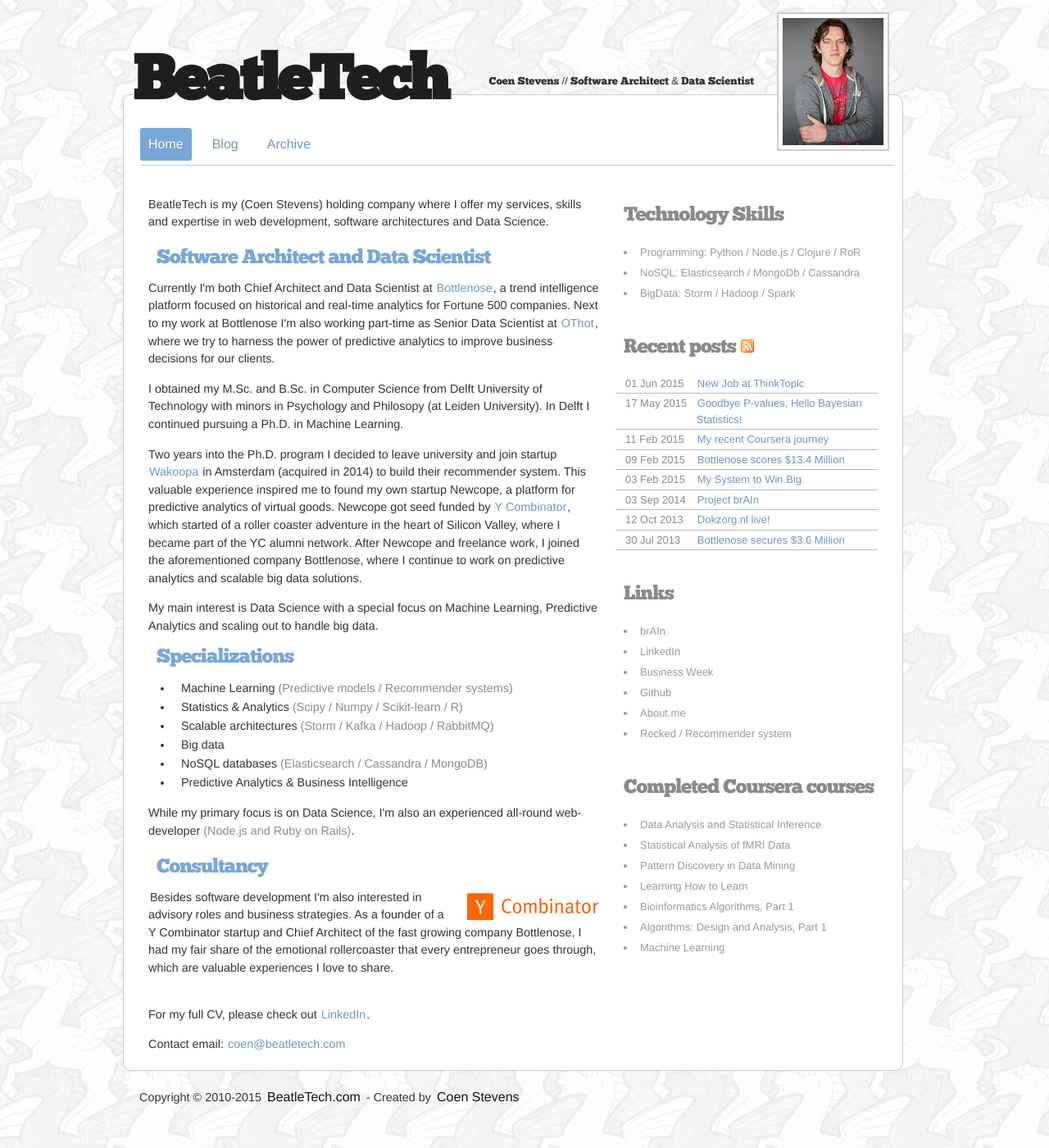
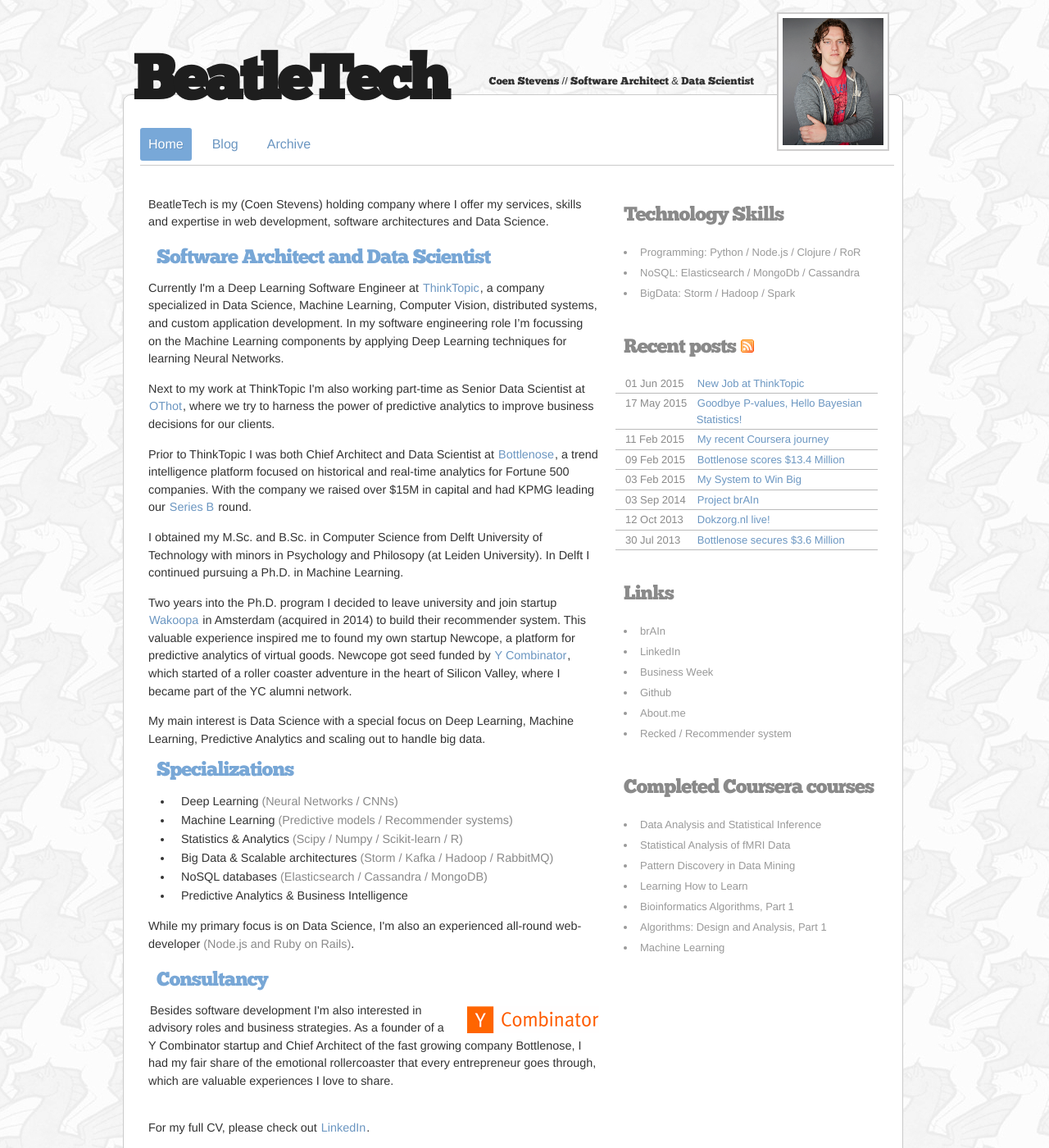
Before and after one commit to beatlevic/beatletech, a Jekyll site: the page built from index.html, in a window 1280 px wide and 1400 px high. Shown: the whole window at 82% size. Built offline with Jekyll 4.4.1, drawn with Linux system fonts in a browser that asks for light colours; nearby versions of some CDN libraries; Markdown is read by kramdown in place of the engine named in the settings.

Commit message:
Updated index copy, including ThinkTopic

```diff
--- a/index.html
+++ b/index.html
@@ -18,32 +18,51 @@
 
     <h2>Software Architect and Data Scientist</h2>
     <p>
-      Currently I'm both Chief Architect and Data Scientist
-      at <a href="http://www.bottlenose.com">Bottlenose</a>, a trend intelligence platform focused
-      on historical and real-time analytics for Fortune 500 companies. Next to my work at Bottlenose
-      I'm also working part-time as Senior Data Scientist
-      at <a href="http://www.othot.com">OThot</a>, where we try to harness the power of predictive
-      analytics to improve business decisions for our clients.
+      Currently I'm a Deep Learning Software Engineer
+      at <a href="http://thinktopic.com">ThinkTopic</a>, a company specialized in Data Science,
+      Machine Learning, Computer Vision, distributed systems, and custom application development. In
+      my software engineering role I’m focussing on the Machine Learning components by applying Deep
+      Learning techniques for learning Neural Networks.
     </p>
     <p>
-      I obtained my M.Sc. and B.Sc. in Computer Science from Delft University of Technology with minors in Psychology and Philosopy (at Leiden University). In Delft I continued pursuing a Ph.D. in Machine Learning.
+      Next to my work at ThinkTopic I'm also
+      working part-time as Senior Data Scientist at <a href="http://www.othot.com">OThot</a>, where
+      we try to harness the power of predictive analytics to improve business decisions for our
+      clients.
     </p>
     <p>
-      Two years into the Ph.D. program I decided to leave university
-      and join startup <a href="http://wakoopa.com">Wakoopa</a> in
-      Amsterdam (acquired in 2014) to build their recommender system. This valuable experience inspired me to found my own startup Newcope, a platform for predictive analytics of virtual goods. Newcope got seed funded by <a href="http://www.ycombinator.com">Y Combinator</a>, which started of a roller coaster adventure in the heart of Silicon Valley, where I became part of the YC alumni network. After Newcope and freelance work, I joined the aforementioned company Bottlenose, where I continue to work on predictive analytics and scalable big data solutions.
+      Prior to ThinkTopic I was both Chief Architect and Data Scientist
+      at <a href="http://www.bottlenose.com">Bottlenose</a>, a trend intelligence platform focused
+      on historical and real-time analytics for Fortune 500 companies. With the company we raised
+      over $15M in capital and had KPMG leading
+      our <a href="http://beatletech.com/2015/02/09/bottlenose-series-b/">Series B</a> round.
     </p>
     <p>
-      My main interest is Data Science with a special focus on Machine Learning, Predictive Analytics and scaling out to handle big data.
+      I obtained my M.Sc. and B.Sc. in Computer Science from Delft University of Technology with
+      minors in Psychology and Philosopy (at Leiden University). In Delft I continued pursuing a
+      Ph.D. in Machine Learning.
+    </p>
+    <p>
+      Two years into the Ph.D. program I decided to leave university and join
+      startup <a href="http://wakoopa.com">Wakoopa</a> in Amsterdam (acquired in 2014) to build
+      their recommender system. This valuable experience inspired me to found my own startup
+      Newcope, a platform for predictive analytics of virtual goods. Newcope got seed funded
+      by <a href="http://www.ycombinator.com">Y Combinator</a>, which started of a roller coaster
+      adventure in the heart of Silicon Valley, where I became part of the YC alumni network.
+    </p>
+    <p>
+      My main interest is Data Science with a special focus on Deep Learning, Machine Learning,
+      Predictive Analytics and scaling out to handle big data.
     </p>
 
     <h2>Specializations</h2>
     <p>
       <ul>
+        <li><a href="index.html#stats">Deep Learning <span style="color:#8a8a8a">(Neural Networks /
+        CNNs)</span></a></li>
         <li><a href="index.html#stats">Machine Learning <span style="color:#8a8a8a">(Predictive models / Recommender systems)</span></a></li>
         <li><a href="index.html#stats">Statistics &amp; Analytics <span style="color:#8a8a8a">(Scipy / Numpy / Scikit-learn / R)</span></a></li>
-        <li><a href="index.html#scalable">Scalable architectures <span style="color:#8a8a8a">(Storm / Kafka / Hadoop / RabbitMQ)</span></a></li>
-        <li><a href="index.html#big-data">Big data</a></li>
+        <li><a href="index.html#scalable">Big Data & Scalable architectures <span style="color:#8a8a8a">(Storm / Kafka / Hadoop / RabbitMQ)</span></a></li>
         <li><a href="index.html#nosql">NoSQL databases <span style="color:#8a8a8a">(Elasticsearch / Cassandra / MongoDB)</a></li>
         <li><a href="index.html#bi">Predictive Analytics &amp; Business Intelligence</a></li>
       </ul>
```
Also changed, not shown: 2 other files.
